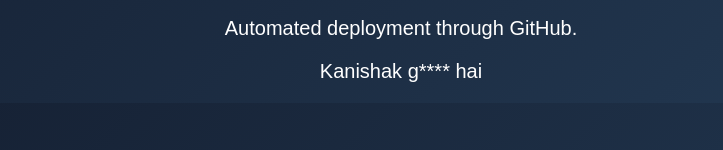
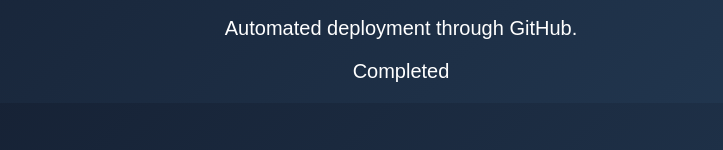
Before and after one commit to mayank2229/kubernetes-nginx-cicd, a plain HTML site: page website/index.html in a window 1280 px wide. Shown: the part 248-398 px from the top of the page, without its empty margins (239-962 px from the left). Drawn offline with Linux system fonts and the light colour scheme.

Commit message:
Update message in index.html to 'Completed'

```diff
--- a/website/index.html
+++ b/website/index.html
@@ -9,7 +9,7 @@
         <h1>Welcome to Kubernetes CI/CD!</h1>
         <p>My website is deployed using Nginx on AWS Kubernetes.</p>
         <p>Automated deployment through GitHub.</p>
-        <p>Kanishak g**** hai</p>
+        <p>Completed</p>
     </div>
 </body>
 </html>
```
